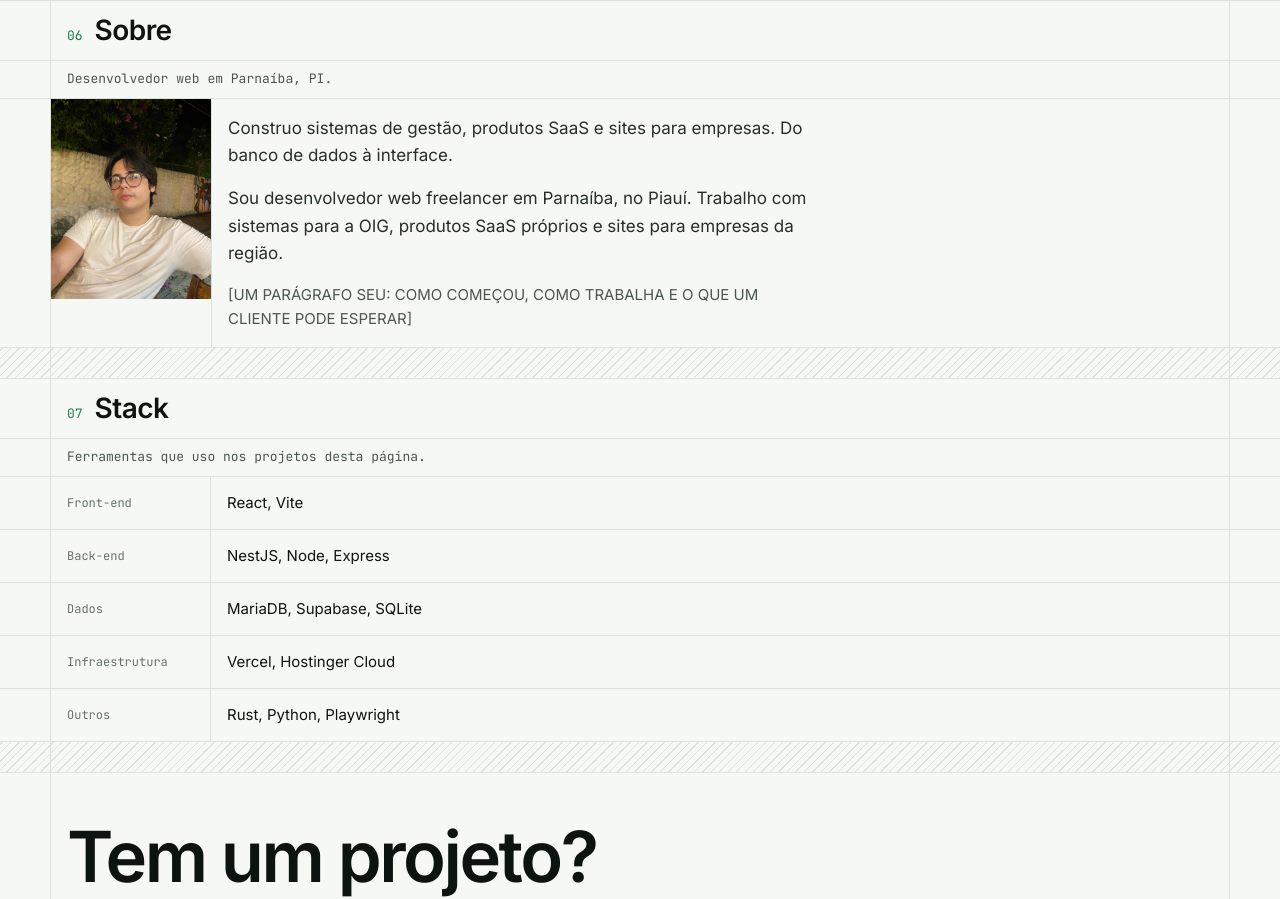
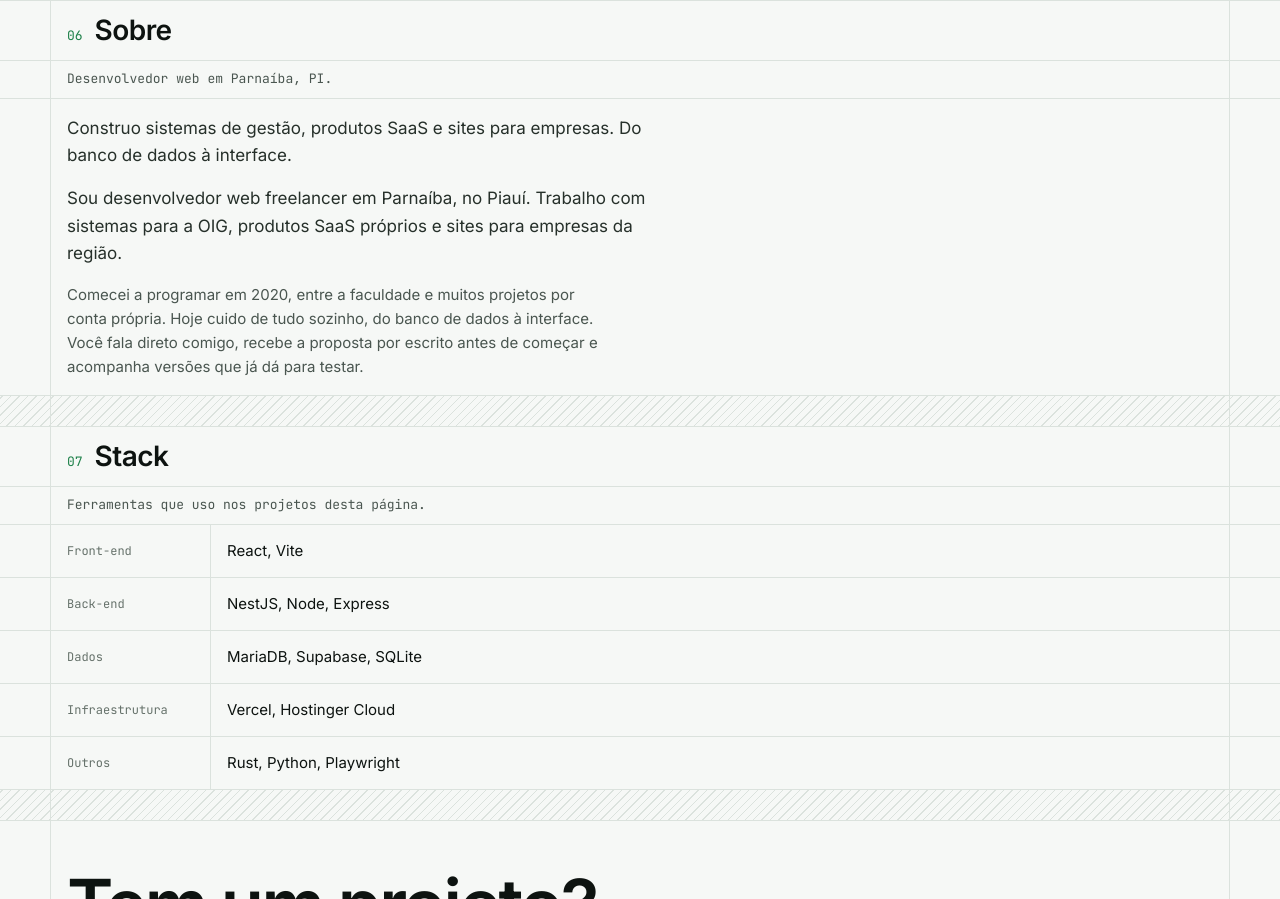
Before and after one commit to georgepxto/Portfolio, an Astro site: page / in a window 1280 px wide. Shown: the part 4575-5474 px from the top of the page. Built offline with nearby package versions, Linux system fonts and the light colour scheme; Astro itself is replaced by a stand-in of ours.

Commit message:
content: write about paragraph and drop its photo

```diff
--- a/src/components/About.astro
+++ b/src/components/About.astro
@@ -1,63 +1,24 @@
 ---
-import { Image } from 'astro:assets';
-import type { ImageMetadata } from 'astro';
-import CoverPlaceholder from './CoverPlaceholder.astro';
 import GridRow from './GridRow.astro';
-import { fullName } from '../config/site';
-
-const photos = import.meta.glob<{ default: ImageMetadata }>('../assets/photo.{jpg,jpeg,png,webp,avif}', {
-  eager: true,
-});
-const photo = Object.values(photos)[0]?.default;
 ---
 
 <GridRow>
-  <div class="about">
-    <div class="photo">
-      {
-        photo ? (
-          <Image src={photo} alt={`Foto de ${fullName}`} width={320} height={400} />
-        ) : (
-          <CoverPlaceholder label="[SUA FOTO]" />
-        )
-      }
-    </div>
   <div class="text">
     <p class="lead">Construo sistemas de gestão, produtos SaaS e sites para empresas. Do banco de dados à interface.</p>
     <p class="lead">
       Sou desenvolvedor web freelancer em Parnaíba, no Piauí. Trabalho com sistemas para a OIG, produtos SaaS
       próprios e sites para empresas da região.
     </p>
-      <p class="secondary">[UM PARÁGRAFO SEU: COMO COMEÇOU, COMO TRABALHA E O QUE UM CLIENTE PODE ESPERAR]</p>
-    </div>
+    <p class="secondary">
+      Comecei a programar em 2020, entre a faculdade e muitos projetos por conta própria. Hoje cuido de tudo
+      sozinho, do banco de dados à interface. Você fala direto comigo, recebe a proposta por escrito antes de começar e
+      acompanha versões que já dá para testar.
+    </p>
   </div>
 </GridRow>
 
 <style>
-  .about {
-    display: flex;
-  }
-
-  .photo {
-    flex: none;
-    box-sizing: content-box;
-    width: 160px;
-    border-right: 1px solid var(--border);
-  }
-
-  .photo > :global(*) {
-    width: 160px;
-    height: 200px;
-  }
-
-  .photo :global(img) {
-    display: block;
-    object-fit: cover;
-  }
-
   .text {
-    flex: 1;
-    min-width: 0;
     padding: 16px;
   }
 
@@ -77,16 +38,4 @@
     font-size: 15px;
     color: var(--text-muted);
   }
-
-  @media (max-width: 639px) {
-    .about {
-      flex-direction: column;
-    }
-
-    .photo {
-      width: auto;
-      border-right: 0;
-      border-bottom: 1px solid var(--border);
-    }
-  }
 </style>
```
Lines whose indentation alone changed are shown as unchanged.
